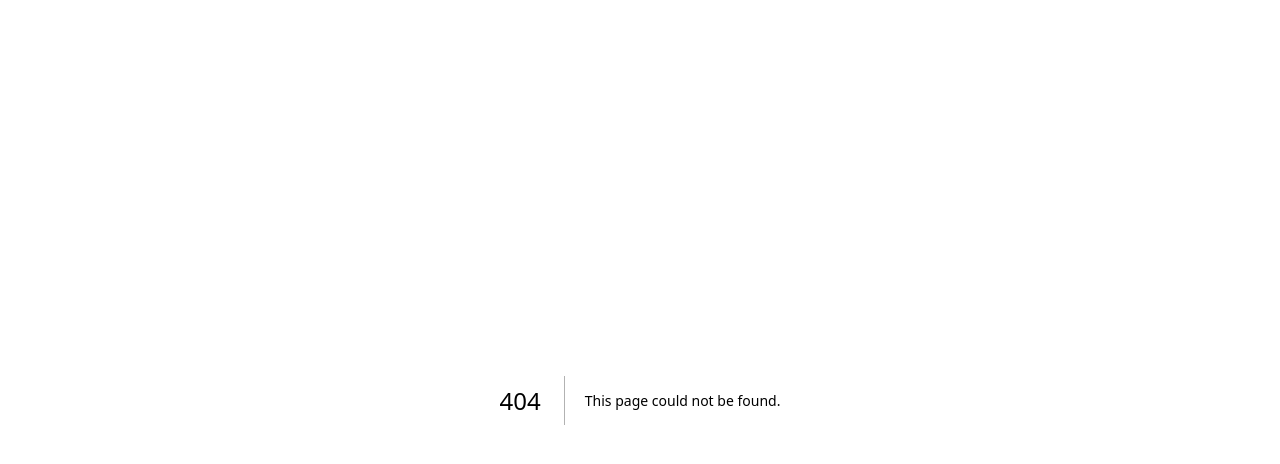
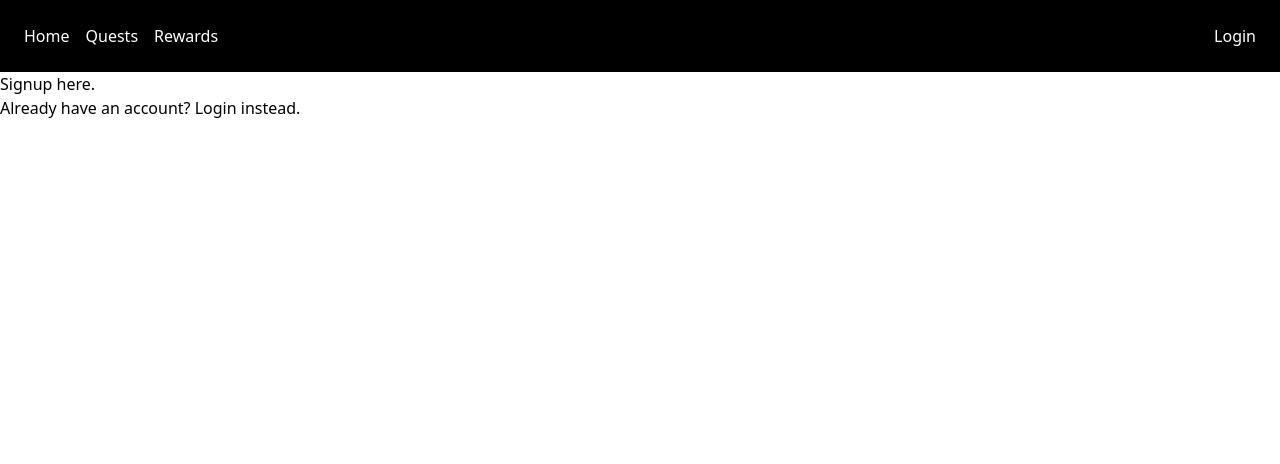
Before and after one commit to ahmedsalehdhk/levelife, a Next.js app: page /signup in a window 1280 px wide. Before the commit this address had no page. Shown: the top 464 px of the page. Built offline with nearby package versions, Linux system fonts and the light colour scheme.

Commit message:
Page routing completed

```diff
--- /dev/null
+++ b/app/(pages)/login/page.tsx
@@ -0,0 +1,13 @@
+import Link from 'next/link'
+import React from 'react'
+
+const page = () => {
+  return (
+    <div>
+        Login here.
+        <p>Dont have an account? <Link href='/signup'>Signup instead.</Link></p>
+    </div>
+  )
+}
+
+export default page
--- /dev/null
+++ b/app/(pages)/quests/page.tsx
@@ -0,0 +1,11 @@
+import React from 'react'
+
+const page = () => {
+  return (
+    <div>
+      QUEST
+    </div>
+  )
+}
+
+export default page
--- /dev/null
+++ b/app/(pages)/rewards/page.tsx
@@ -0,0 +1,11 @@
+import React from 'react'
+
+const page = () => {
+  return (
+    <div>
+      REWARDS
+    </div>
+  )
+}
+
+export default page
--- /dev/null
+++ b/app/(pages)/signup/page.tsx
@@ -0,0 +1,13 @@
+import Link from 'next/link'
+import React from 'react'
+
+const page = () => {
+  return (
+    <div>
+      Signup here.
+      <p>Already have an account? <Link href='/login'>Login instead.</Link></p>
+    </div>
+  )
+}
+
+export default page
--- a/app/layout.tsx
+++ b/app/layout.tsx
@@ -1,5 +1,6 @@
 import type { Metadata } from "next";
 import "./globals.css";
+import Navbar from "@/components/Navbar";
 
 
 export const metadata: Metadata = {
@@ -15,7 +16,10 @@ export default function RootLayout({
   return (
     <html lang="en">
       <body className="">
-        {children}
+        <Navbar />
+        <main>
+          {children}
+        </main>
       </body>
     </html>
   );
--- /dev/null
+++ b/components/Navbar.tsx
@@ -0,0 +1,17 @@
+import Link from 'next/link'
+import React from 'react'
+
+const Navbar = () => {
+  return (
+    <nav className='w-full p-6 flex justify-between items-center bg-black text-white'>
+      <ul className='flex space-x-4'>
+        <li><Link href='/'>Home</Link></li>
+        <li><Link href='/quests'>Quests</Link></li>
+        <li><Link href='/rewards'>Rewards</Link></li>
+      </ul>
+      <div className=""><Link href='/login'>Login</Link></div>
+    </nav>
+  )
+}
+
+export default Navbar
```
